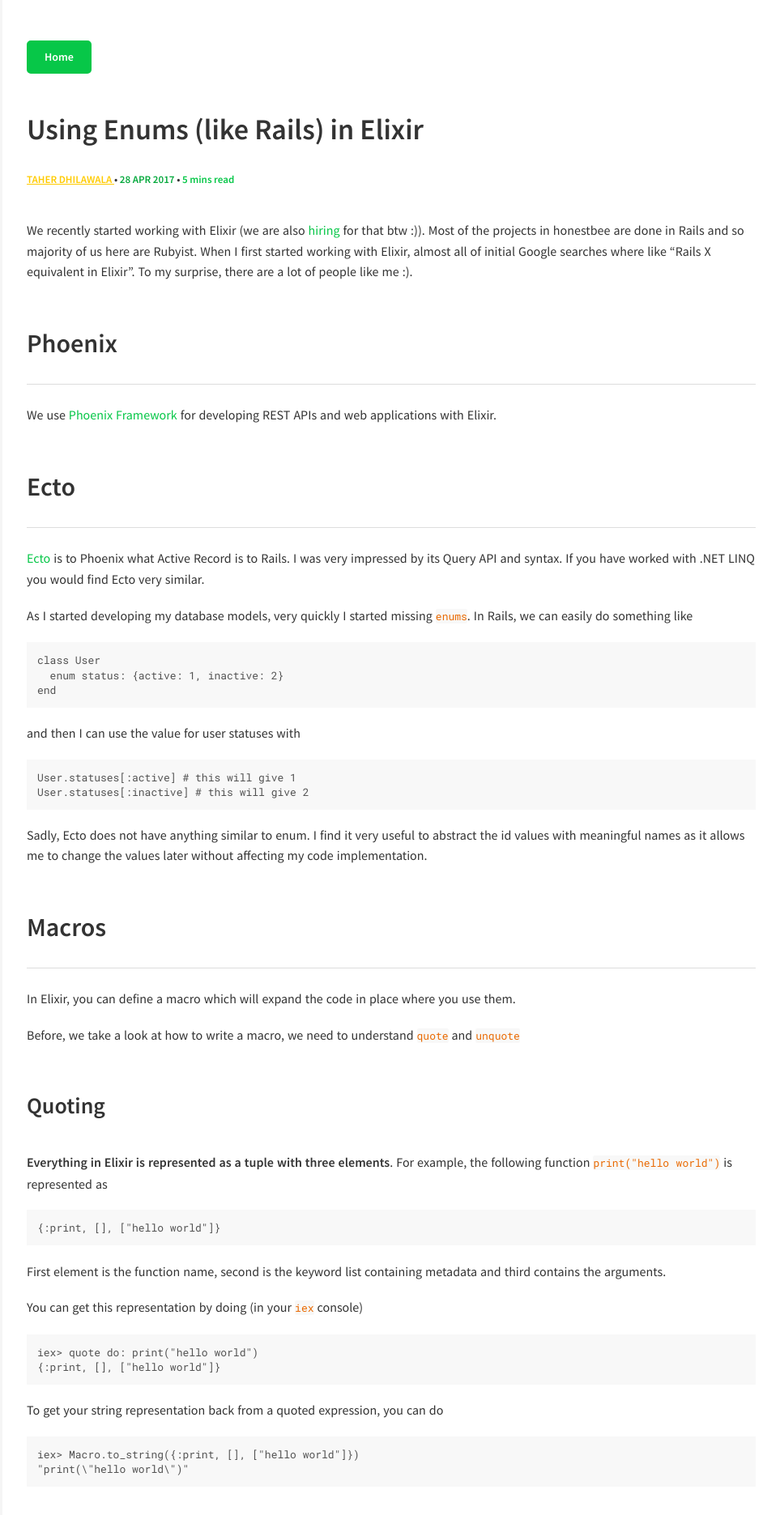
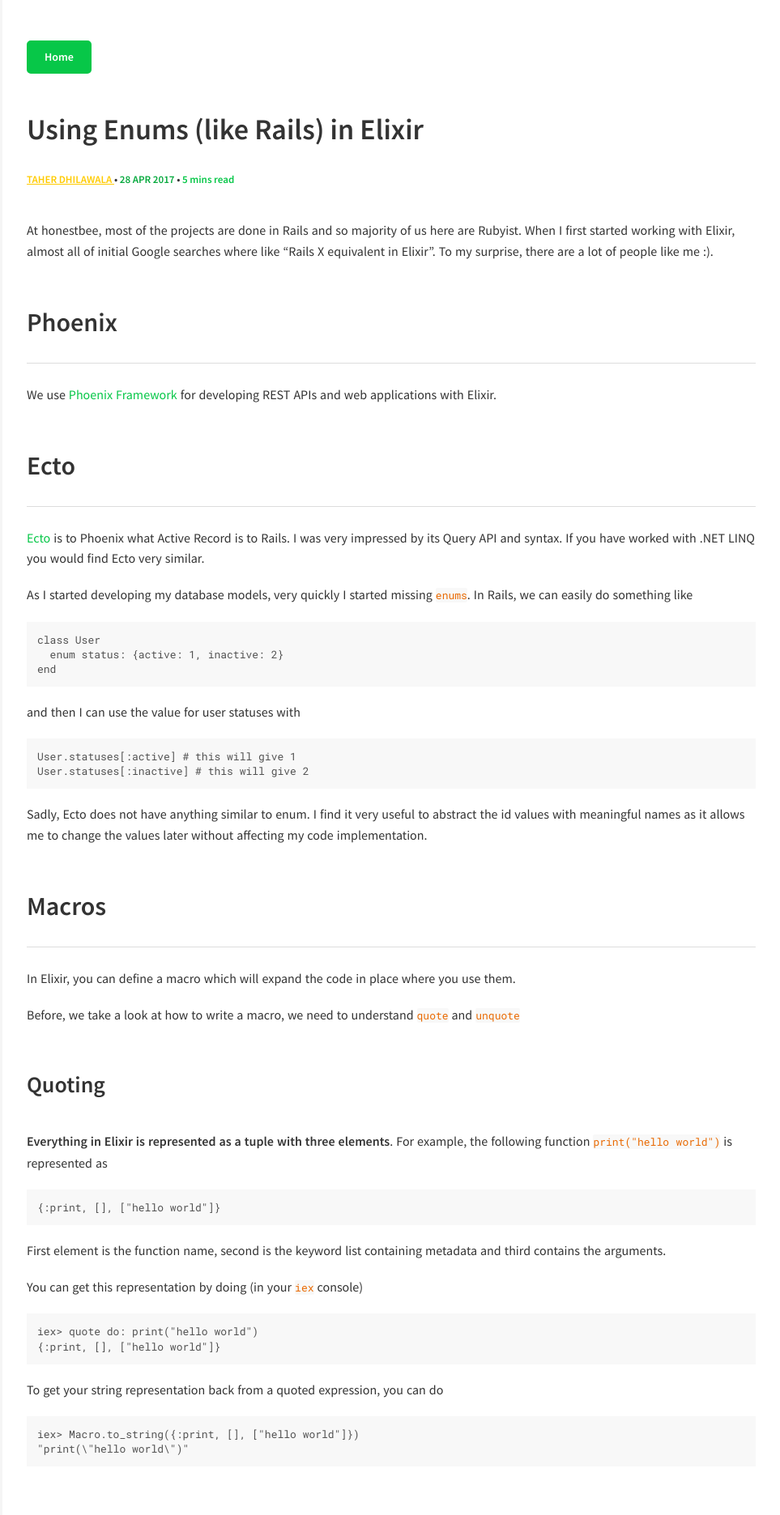
Before and after one commit to honestbee/honestbee.github.io, a Jekyll site: the page built from _posts/2017-04-28-enums-in-elixir-ecto.md, in a window 1280 px wide. Shown: the top 1871 px of the page at 81% size, without its empty margins (317-1280 px from the left). Built offline with Jekyll 4.4.1, drawn with Linux system fonts in a browser that asks for light colours.

Commit message:
Change article first para

```diff
--- a/_posts/2017-04-28-enums-in-elixir-ecto.md
+++ b/_posts/2017-04-28-enums-in-elixir-ecto.md
@@ -7,7 +7,7 @@ tags: [elixir,ecto,phoenixframework]
 author: Taher Dhilawala
 ---
 
-We recently started working with Elixir (we are also [hiring](https://boards.greenhouse.io/honestbee/jobs/669258#.WQI1OomGNE4) for that btw :)). Most of the projects in honestbee are done in Rails and so majority of us here are Rubyist. When I first started working with Elixir, almost all of initial Google searches where like "Rails X equivalent in Elixir". To my surprise, there are a lot of people like me :).
+At honestbee, most of the projects are done in Rails and so majority of us here are Rubyist. When I first started working with Elixir, almost all of initial Google searches where like "Rails X equivalent in Elixir". To my surprise, there are a lot of people like me :).
 
 ## Phoenix
 
```
